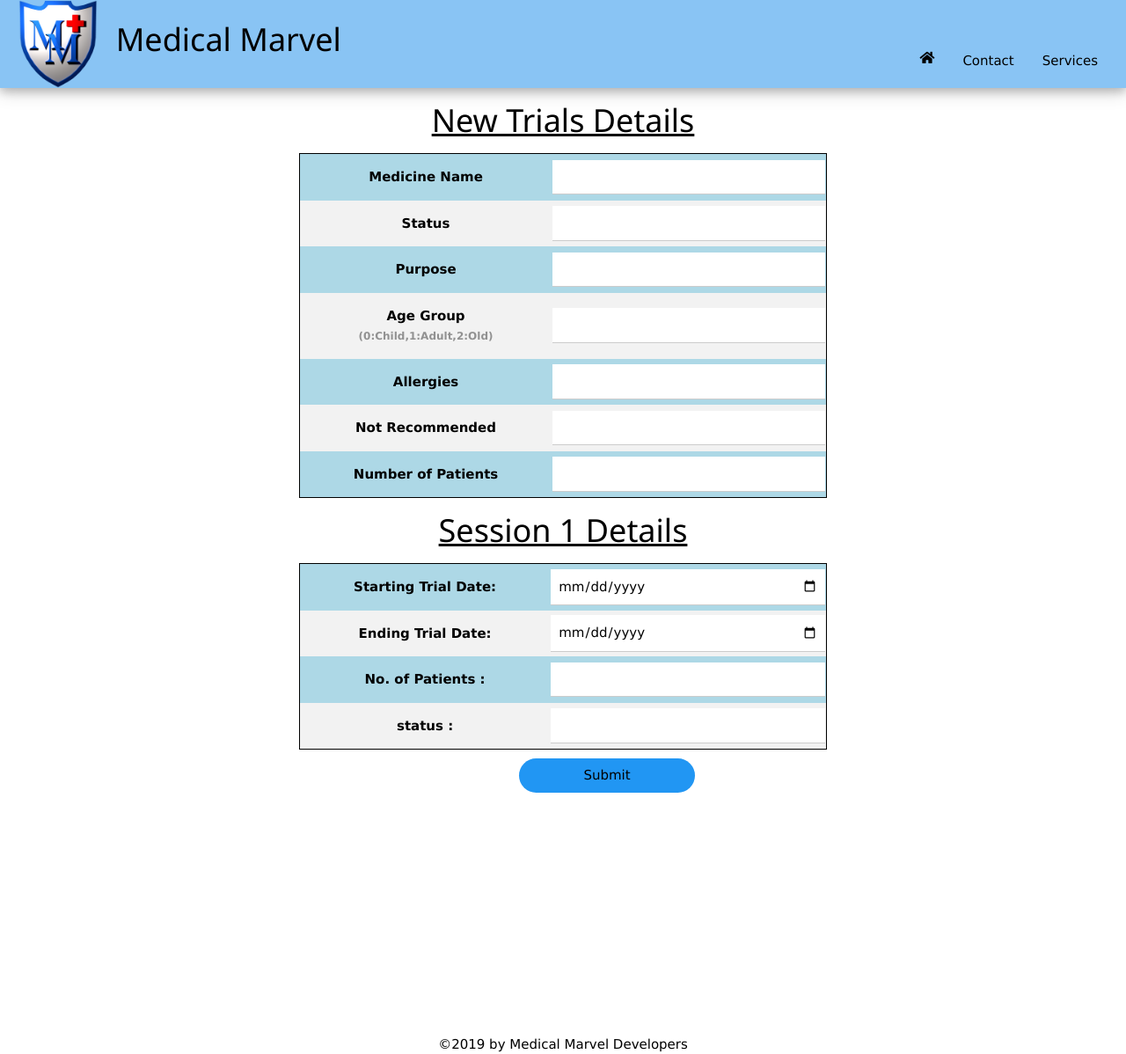
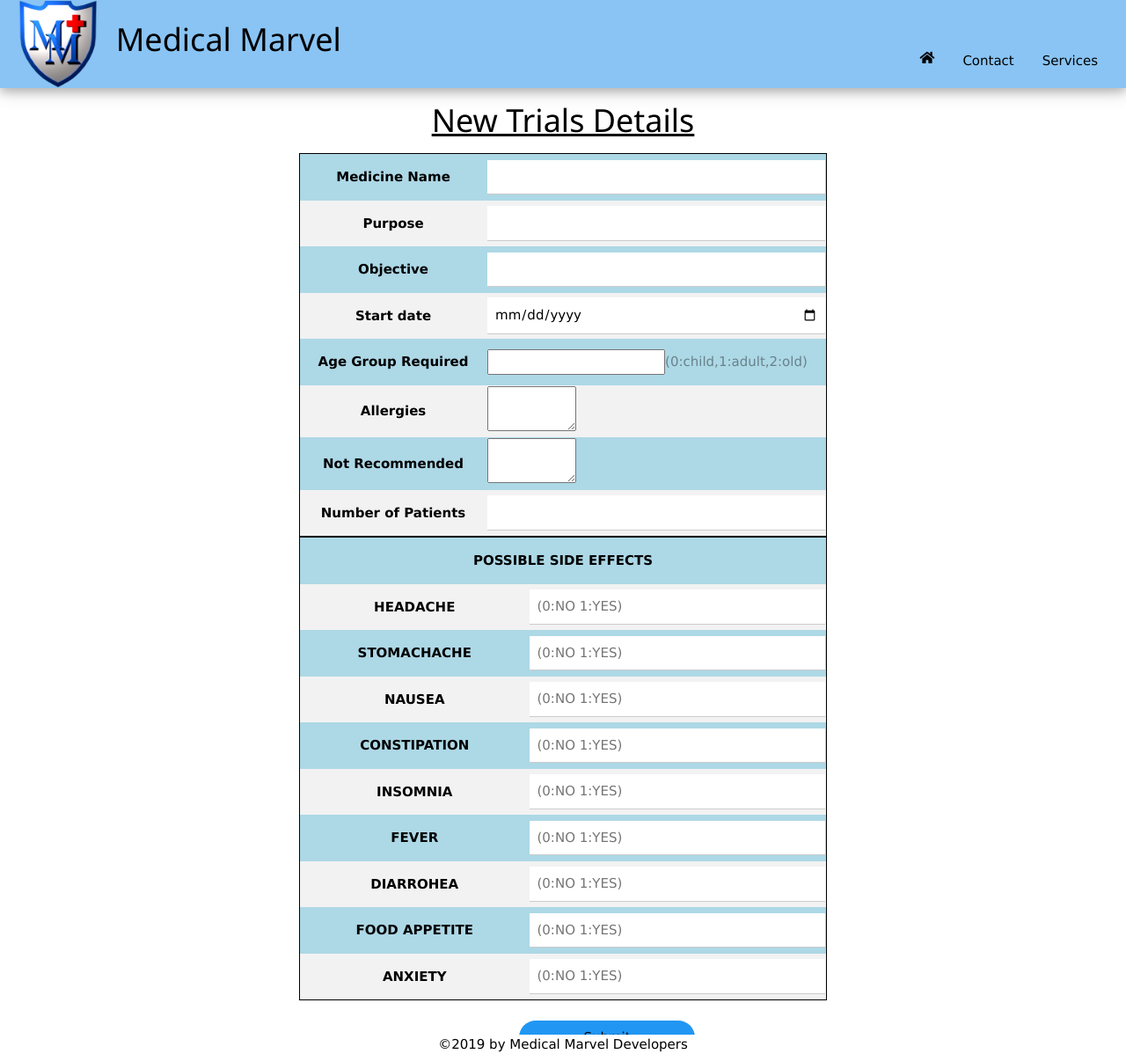
Before and after one commit to medical-marvel/Website, a PHP site: page /AddTrial.php in a window 1280 px wide. Shown: the whole page at 88% size. Run offline with PHP 8.4, Linux system fonts and the light colour scheme; some libraries are stand-ins or nearby versions.

Commit message:
ADDTRIAL

```diff
--- a/AddTrial.php
+++ b/AddTrial.php
@@ -16,33 +16,53 @@
 	<div class="try">
 		<div id="Trial_details">
 			<table>
-				<tr><th>Medicine Name</th><td><input required class="w3-input" type="textbox" id="Medicine_name" name="m1"></td></tr>
-				 <tr><th>Status</th><td><input required class="w3-input" type="textbox" id="Status" name="p1"></td></tr>
+
+				<tr><th>Medicine Name </th><td><input required class="w3-input" type="textbox" id="Medicine_name" name="m1"></td></tr>
+				<!-- <tr><th>Phase status</th><td><input required class="w3-input" type="textbox" id="Phase_status" name="p1"></td></tr> -->
 				<tr><th>Purpose</th><td><input required class="w3-input" type="textbox" id="Purpose" name="p1"></td></tr>
+				<tr><th>Objective</th><td><input required class="w3-input" type="textbox" id="objective" name="obj"></td></tr>
+				<tr><th>Start date</th><td><input required class="w3-input" type="date" id="start_date" name="p1"></td></tr>
 				<!-- <tr><th>Specific Treatments</th><td><textarea id="Specific_treatment" maxlength="1000" rows="2" cols="10"></textarea></td></tr> -->
-				<tr><th>Age Group<br><label style="color: rgba(0,0,0,0.4);font-size: 12px">(0:Child,1:Adult,2:Old)</label></th><td><input type="text" name="age" id="Age"class="w3-input"></td></tr>
-				<tr><th>Allergies </th><td><input required class="w3-input" id="Allergies"></td></tr>
+				<tr><th>Age Group Required</th><td><input type="text" name="age" id="age"><label style="color: rgba(0,0,0,0.4);">(0:child,1:adult,2:old)</label></td></tr>
+				<tr><th>Allergies </th><td><textarea required rows="2" id="Allergies" cols="10"></textarea></td></tr>
 				<!-- <tr><th>Recommended </th><td> <textarea required rows="2" id="Recommended" cols="10"></textarea></td></tr> -->
-				<tr><th>Not Recommended</th><td><input required class="w3-input" id="Not_recomended"></td></tr>
-				<tr><th>Number of Patients</th><td><input required class="w3-input" type="textbox" id="Patient_no" name="p1"></td></tr>
+				<tr><th>Not Recommended </th><td><textarea required rows="2" id="Not_recomended" cols="10"></textarea></td></tr>
+				<tr><th>Number of Patients</th><td><input required class="w3-input" type="textbox" id="Patient_no" name="pat1"></td></tr>
+			</table>
+		<div id="side_effects">
+			<table>
+
+				<tr><th colspan="2">POSSIBLE SIDE EFFECTS</th></tr>
+				<tr><th>HEADACHE</th><td><input required class="w3-input" type="textbox" id="headache" name="e1" placeholder="(0:NO 1:YES)"></td></tr>
+				<tr><th>STOMACHACHE</th><td><input required class="w3-input" type="textbox" id="stomachache" name="e2" placeholder="(0:NO 1:YES)"></td></tr>
+				<tr><th>NAUSEA</th><td><input required class="w3-input" type="textbox" id="nausea" name="e3" placeholder="(0:NO 1:YES)"></td></tr>
+				<tr><th>CONSTIPATION</th><td><input required class="w3-input" type="textbox" id="constipation" name="e4" placeholder="(0:NO 1:YES)"></td></tr>
+				<tr><th>INSOMNIA</th><td><input required class="w3-input" type="textbox" id="insomnia" name="e5" placeholder="(0:NO 1:YES)"></td></tr>
+				<tr><th>FEVER</th><td><input required class="w3-input" type="textbox" id="fever" name="e6" placeholder="(0:NO 1:YES)"></td></tr>
+				<tr><th>DIARROHEA</th><td><input required class="w3-input" type="textbox" id="diarrohea" name="e7" placeholder="(0:NO 1:YES)"></td></tr>
+				<tr><th>FOOD APPETITE</th><td><input required class="w3-input" type="textbox" id="food_appetite" name="e8" placeholder="(0:NO 1:YES)"></td></tr>
+				<tr><th>ANXIETY</th><td><input required class="w3-input" type="textbox" id="anxiety" name="e9" placeholder="(0:NO 1:YES)"></td></tr>
 <!-- 				<tr><th>WARNINGS AND PRECAUTIONS</th><td><textarea required rows="2" id="Warnings"  cols="10"></textarea></td></tr>
 				<tr><th>Do you have any Insurance ?</th><td><input required  type="radio" id="Insurance" name="n1" value="yes">Yes&nbsp&nbsp&nbsp&nbsp&nbsp<input type="radio" id="insurance"  name="n1" value="no">No</td></tr>
 				<tr><th>Insurance Number </th><td> <input reqiured class="w3-input" type="text" id="Insurance_no" name="i1"></td></tr> -->
 			</table>
 		</div>
-		 <div id="Phase_details" style="margin-top: 10px">
-			<h1><center><u>Session 1 Details</u></center></h1>
+
+		<!-- div id="Phase_details">
 			<table>
-				<tr><th>Starting Trial Date:</th><td><input required class="w3-input" type="Date" id="Starting_Date" name="s1"></td></tr>
-				<tr><th>Ending Trial Date:</th><td><input required class="w3-input" type="Date" id="Ending_Date" name="e1"></td></tr>
+				<tr><th colspan="2">Phase 1 Details</th></tr>
+				<tr><th>Starting Trial Date:</th><td><input required class="w3-input" type="textbox" id="Starting_Date" name="s1"></td></tr>
+				<tr><th>Ending Trial Date:</th><td><input required class="w3-input" type="textbox" id="Ending_Date" name="e1"></td></tr>
 				<tr><th>No. of Patients :</th><td><input required class="w3-input" type="textbor" id="No. of Patients" name="p1"></td></tr>
 				<tr><th>status :</th><td><input required class="w3-input" type="textbor" id="Status" name="p1"></td></tr>
 
 		</table>
-		</div>
+		</div> -->
+		<br>
 		<div class="w3-center">
-		<button style="margin-top: 10px;margin-bottom: 10px; " class=" w3-button w3-col s4 w3-bar-item w3-button w3-blue w3-round-xxlarge w3-display-center w3-hover-shadow w3-hover-blue w3-text-black" id="Addtrial" onclick="Addtrial()" style="width:100px;">Submit</button>
+		<button style="margin-bottom: 20px; " class=" w3-button w3-col s4 w3-bar-item w3-button w3-blue w3-round-xxlarge w3-display-center w3-hover-shadow w3-hover-blue w3-text-black" id="Addtrial" onclick="Addtrial()" style="width:100px;">Submit</button>
 	</div>
 	</div>
+</div>
 </body>
 </html>
--- a/JS/Addtrial.js
+++ b/JS/Addtrial.js
@@ -16,7 +16,8 @@ function Addtrial() {
 	var trialtext=document.getElementById('Trial_details').getElementsByTagName('textarea');
 	//inputs of phase section
 
-	var phaseinputs=document.getElementById('Phase_details').getElementsByTagName('input');
+	var side_effects=document.getElementById('side_effects').getElementsByTagName('input');
+	console.log(side_effects)
 	var trialdata={};
 			while(i<trialinputs.length)
 			{
@@ -30,19 +31,19 @@ function Addtrial() {
 				i++;
 			}
 	i=0;
-	var phasedata={};
-			while(i<phaseinputs.length)
+	var effectdata={};
+			while(i<side_effects.length)
 			{
-				phasedata[phaseinputs[i].id]=phaseinputs[i].value;
+				effectdata[side_effects[i].id]=side_effects[i].value;
 				i++;
 			}
 console.log(trialdata);
-console.log(phasedata);
+console.log(effectdata);
 	var user = firebase.auth().currentUser;
-  	writeUserData(user,trialdata,phasedata);
+  	writeUserData(user,trialdata,effectdata);
 
 }
-function writeUserData(user,trialdata,phasedata) {
+function writeUserData(user,trialdata,effectdata) {
 	var database = firebase.firestore();
 	var i=0;
 	var cityRef = database.collection("Lab").doc(user.uid).collection("Trial");
@@ -50,10 +51,12 @@ function writeUserData(user,trialdata,phasedata) {
 		i=result.size;
 		i=i+1;
 		database.doc("Lab/"+user.uid+"/Trial/Trial_"+i).set(trialdata);
-			console.log(phasedata);
-			database.doc("Lab/"+user.uid+"/Trial/Trial_"+i+"/Phase/Phase_1").set(phasedata).then(function() {
-				console.log("Document successfully written!")
-				 window.location.href=("LabMain.php")});
+			console.log(effectdata);
+			database.doc("Lab/"+user.uid+"/Trial/Trial_"+i+"/SideEffect/SideEffect_1").set(effectdata).then(function() {
+				console.log("Document successfully written!");
+				window.location.href="LabMain.php";
+			});
+
 		});
 
 
```
